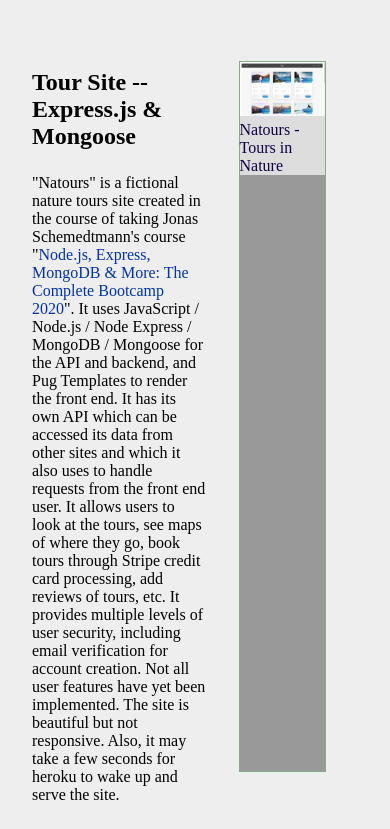
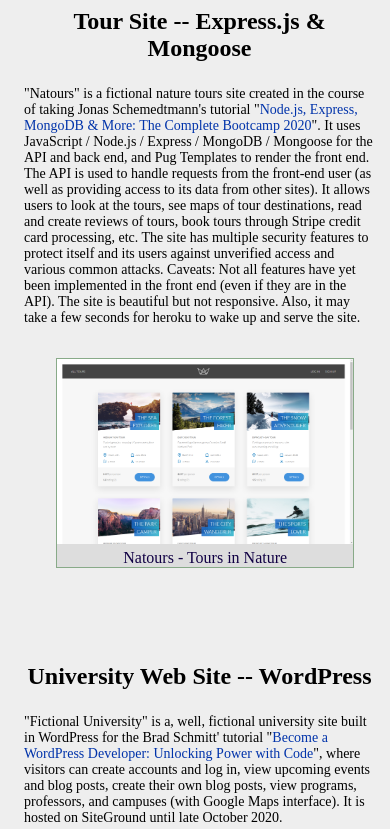
Before and after one commit to paroche/html-projects, a website: page Portfolio.html in a window 390 px wide. Shown: the part 1545-2374 px from the top of the page. Drawn offline with Linux system fonts and the light colour scheme.

Commit message:
Make portfolio more responsive

```diff
--- a/Portfolio.html
+++ b/Portfolio.html
@@ -68,11 +68,12 @@
               <div class="project__description__content">
                 <div class="project__description__content__header">
                   Tour Site -- Express.js & Mongoose</div>
-                <p>"Natours" is a fictional nature tours site created in the course of taking Jonas Schemedtmann's course "<a href="https://www.udemy.com/course/nodejs-express-mongodb-bootcamp/learn/lecture/15080914?start=165#overview">Node.js, Express, MongoDB & More: The Complete Bootcamp 2020</a>".
-                  It uses JavaScript / Node.js / Node Express / MongoDB / Mongoose for the API and backend, and Pug Templates to render the front end. It has its own API which can be accessed its data from other sites and which it also uses to handle
-                  requests from the front end user. It allows users to look at the tours, see maps of where they go, book tours through Stripe credit card processing, add reviews of tours, etc. It provides multiple levels of user security, including email
-                  verification for account creation. Not all user features have yet been implemented. The site is beautiful but not responsive. Also, it may take a few seconds for heroku to wake up and serve the site.
-                  <p></p>
+                <p>"Natours" is a fictional nature tours site created in the course of taking Jonas Schemedtmann's tutorial "<a href="https://www.udemy.com/course/nodejs-express-mongodb-bootcamp/learn/lecture/15080914?start=165#overview">Node.js, Express, MongoDB & More: The Complete Bootcamp 2020</a>".
+                  It uses JavaScript / Node.js / Express / MongoDB / Mongoose for the API and back end, and Pug Templates to render the front end. The API is used to handle requests from the front-end user (as well as providing access to its data from
+                  other sites). It allows users to look at the tours, see maps of tour destinations, read and create reviews of tours, book tours through Stripe credit card processing, etc. The site has multiple security features to protect itself and
+                  its users against unverified access and various common attacks. Caveats: Not all features have yet been implemented in the front end (even if they are in the API). The site is beautiful but not responsive. Also, it may take a few seconds
+                  for heroku to wake up and serve the site.</p>
+
               </div>
             </div>
             <div class="project-tile" id='natours'>
@@ -91,8 +92,7 @@
                 <div class="project__description__content__header">
                   University Web Site -- WordPress</div>
                 <p>"Fictional University" is a, well, fictional university site built in WordPress for the Brad Schmitt' tutorial "<a href='https://www.udemy.com/course/become-a-wordpress-developer-php-javascript/learn/lecture/22417904#overview'>Become a WordPress Developer: Unlocking Power with Code</a>",
-                  where visitors can create accounts and log in, view upcoming events and blog posts, create their own blog posts, view programs, professors, and campuses (with Google Maps interface). It is currently hosted at SiteGround, until late October
-                  2020.
+                  where visitors can create accounts and log in, view upcoming events and blog posts, create their own blog posts, view programs, professors, and campuses (with Google Maps interface). It is hosted on SiteGround until late October 2020.
                   <p>
 
               </div>
--- a/portfolio.css
+++ b/portfolio.css
@@ -12,8 +12,6 @@
   .underline {
     text-decoration: underline;
   }
-
-
   /* Nav Bar */
 
   #nav-header {
@@ -39,8 +37,6 @@
   .nav-item {
     margin-right: 25px;
   }
-
-
   /* Anchors */
 
   a {
@@ -59,8 +55,6 @@ a:hover {
   a:active {
     color: #0BB;
   }
-
-
   /* Welcome */
 
   #welcome-section {
@@ -140,8 +134,6 @@ top: 0; /* */
     box-shadow: 0 0 16px 1px #8B8;
     /* , 0 0 16px 4px #DDD; */
   }
-
-
   /* Projects */
 
   .section {
@@ -209,7 +201,7 @@ top: 0; /* */
     align-items: center;
     align-items: start;
     /* justify-content: center; */
-  width: calc(95% - 300px);
+    /* width: calc(95% - 300px); */
     width: 60%;
     margin-top: 2em;
   }
@@ -228,30 +220,19 @@ top: 0; /* */
   }
 
   .project-tile {
-  background-color: #BBF;
-  background-color: #999;
-  border: 1px solid #8A8;
-  /*#2A2; */
-  /*border: 1px solid #9B9; /* */
-  height: 200px;
-  width: 300px;
     width: 30%;
-  /* new */
-  height: 194px;
     height: auto;
-  /*height: 196px;/* */
     display: flex;
     justify-content: center;
     align-items: center;
     align-items: start;
     /* new */
     margin: 2em;
-  /* ? */
-  /*background-color: var(--projects-background-color); border: 0px; /* */
   }
 
   .img-with-caption {
     background-color: #DDD;
+    border: 1px solid #8A8;
     display: flex;
     flex-direction: column;
     align-items: center;
@@ -278,8 +259,6 @@ img {
     transform: scale(0.98);
     transition: all .5s ease;
   }
-
-
   /* Project specific styling */
 
   #eratosthenes {
@@ -299,8 +278,6 @@ img {
   #technical-documentation {
     background-color: #CCC;
   }
-
-
   /* Contact Section */
 
   #contact {
@@ -330,8 +307,6 @@ img {
   #contact__links {
     margin-top: 4em;
   }
-
-
   /* responsive */
 
   @media (max-width: 400px) {
@@ -340,31 +315,57 @@ img {
     }
   }
 
-@media (min-width: 800px) {
-  .section-header {
-    font-size: 30px
+  @media (max-width: 800px) {
+    .project-container-desc-tile {
+      width: 90%;
+      margin: 1.5em;
+      flex-direction: column;
     }
-  .section-subheader {
-    font-size: 22px;
+    .project__description {
+      width: 100%;
     }
     .project__description__content {
-    font-size: 20px;
+      width: 100%;
+    }
+    .project__description__content__header {
+      text-align: center;
+    }
+    .project__description__content {
+      font-size: 14px;
+    }
+    .project-tile {
+      width: 85%;
+      /* I don't know why 90% isn't right -- seems like it's aligning to a different container than it should */
+    }
+    .section__footer {
+      font-size: 16px;
+    }
+    .section__header {
+      font-size: 24px
+    }
+    .section__subheader {
+      font-size: 16px;
     }
   }
 
-@media (min-width: 1415px) {
-  .section-header {
-    font-size: 36px
-  }
-  .section-subheader {
-    font-size: 28px;
-  }
-  .project__description__content {
-    font-size: 24px;
+  @media (min-width: 900px) {
+    .project-tile {
+      width: 40%;
+      margin-right: 0;
     }
   }
 
-
+  @media (min-width: 1500px) {
+    .section__header {
+      font-size: 24px
+    }
+    .section__subheader {
+      font-size: 16px;
+    }
+    .project__description__content {
+      font-size: 14px;
+    }
+  }
   /* Special Effects */
 
   #dynamic:hover {
```
Lines whose indentation alone changed are shown as unchanged.
